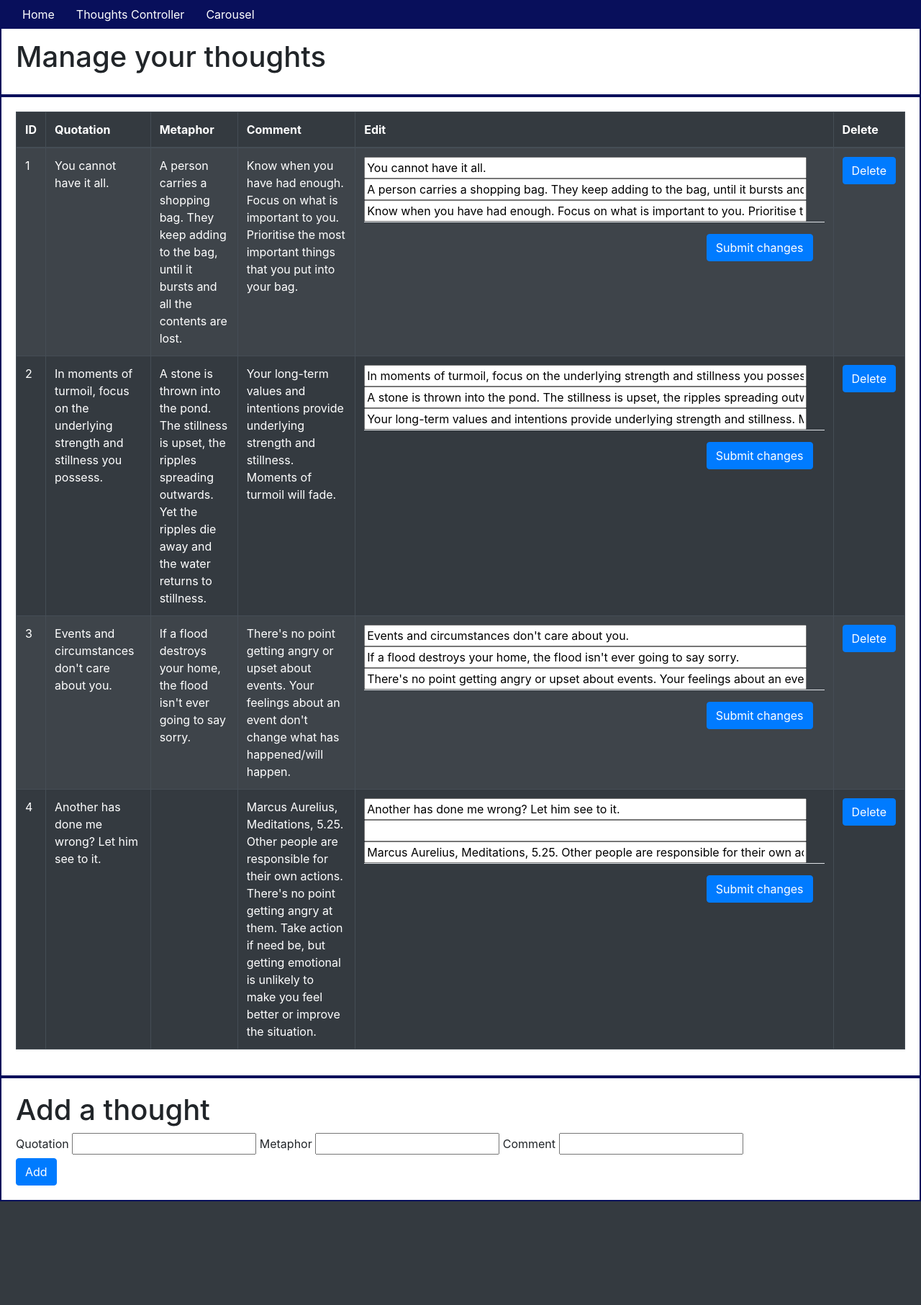
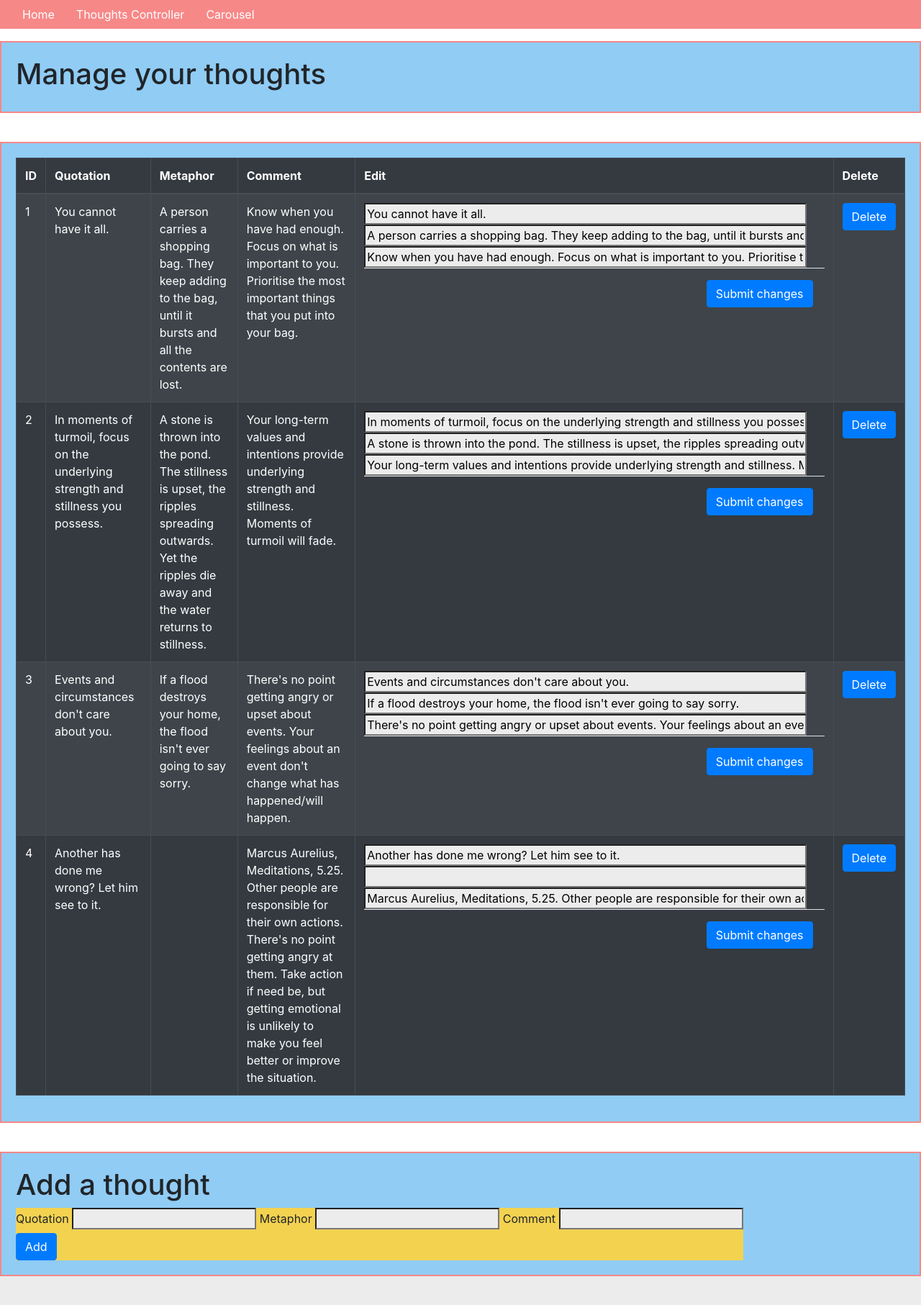
Before and after one commit to chrishaining/Flask-Stoic-Thoughts, a Flask app: page /thoughts_controller in a window 1280 px wide. Shown: the whole page at 72% size. Before the commit the page ends 1669 px from the top, so only its background shows below. Run offline with Flask 2, Linux system fonts and the light colour scheme; data comes from the database, SQL or seed files in the repository; some libraries are stand-ins or nearby versions.

Commit message:
changes colours

```diff
--- a/app/static/css/styles.css
+++ b/app/static/css/styles.css
@@ -1,7 +1,12 @@
+html {
+    background-color: #ECECEC
+}
+
+
 /* navbar */
 
 nav {
-    background-color: #080F5B;
+    background-color: #F78888;
 }
 
 nav a {
@@ -10,7 +15,7 @@ nav a {
 }
 
 nav a:hover {
-    color: gold;
+    color: #90CCF4;
     text-decoration: none;
 }
 
@@ -33,7 +38,9 @@ nav a:hover {
 
 .row {
     padding: 20px;
-    border: solid #080F5B 2px;
+    background-color: #90CCF4;
+    border: solid #F78888 2px;
+    margin: 40px
 }
 
 #card-row {
@@ -46,8 +53,8 @@ nav a:hover {
 /* columns */
 
 .col {
-    border-left: solid #080F5B 2px;
-    border-right: solid #080F5B 2px;
+    border-left: solid #F78888 2px;
+    border-right: solid #F78888 2px;
 }
 
 
@@ -122,3 +129,14 @@ nav a:hover {
     justify-content: center;
     border: none
 }
+
+
+/* forms */
+
+.add-form {
+    background-color: #F3D250
+}
+
+input {
+    background-color: #ECECEC
+}
--- a/app/templates/index.html
+++ b/app/templates/index.html
@@ -27,4 +27,6 @@
 
 
     </div>
-    {% endblock %}
+
+</div>
+{% endblock %}
--- a/app/templates/thoughts_controller.html
+++ b/app/templates/thoughts_controller.html
@@ -47,7 +47,7 @@
 
         <div class="row">
             <h1>Add a thought</h1>
-            <form action="/thoughts_controller" method="POST">
+            <form action="/thoughts_controller" method="POST" class="add-form">
                 <label for="quotation">Quotation</label>
                 <input type="text" name="quotation" id="quotation" required />
                 <label for="metaphor">Metaphor</label>
```
